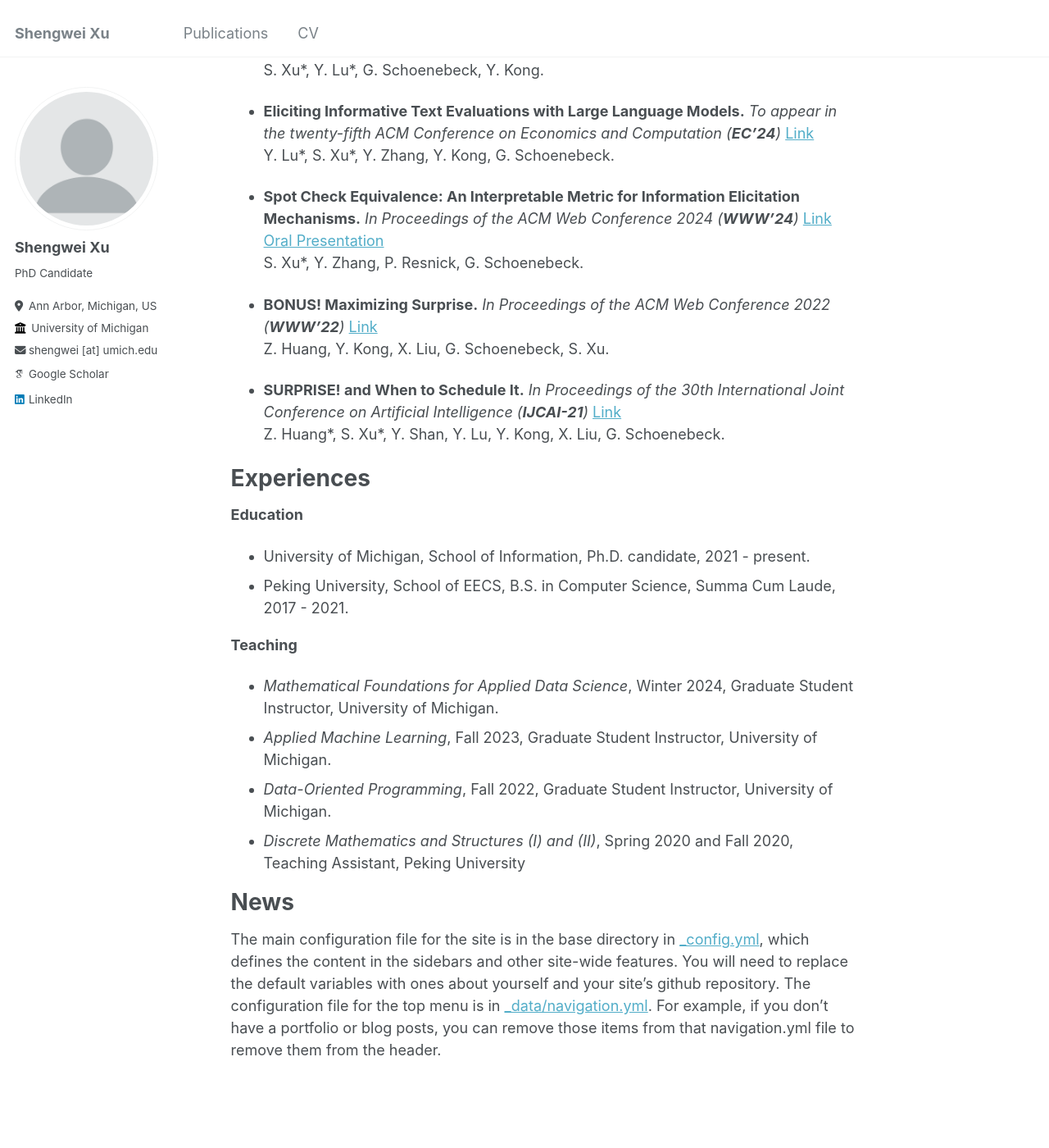
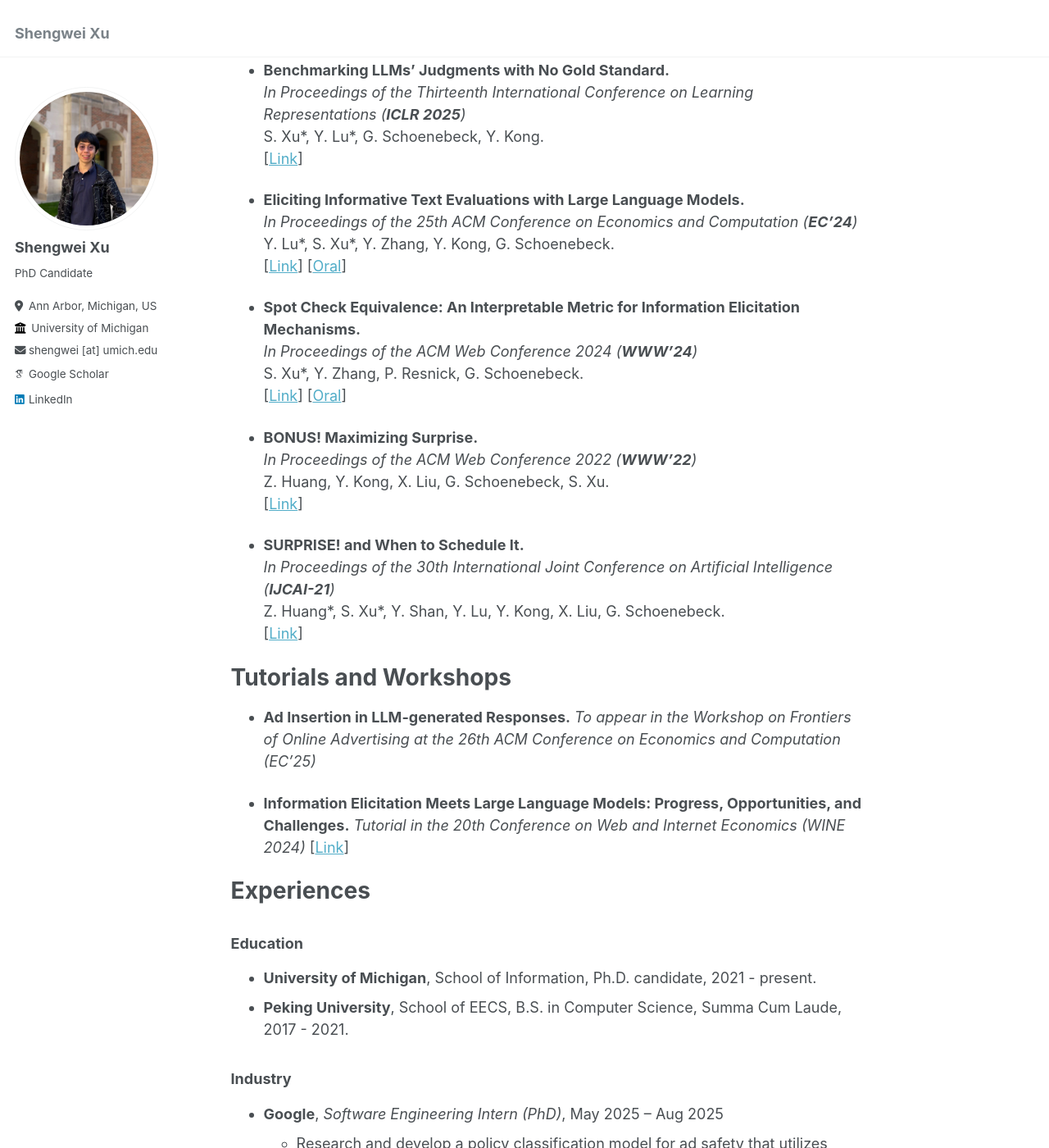
Before and after one commit to DavidXu999/DavidXu999.github.io, a Jekyll site: the page built from _pages/about.md, in a window 1280 px wide and 1400 px high, scrolled down 385 px. Shown: the whole window at 82% size. Built offline with Jekyll 4.4.1, drawn with Linux system fonts in a browser that asks for light colours; some web fonts are replaced; some of the changed text lies outside the part shown.

Commit message:
update photo and experience

```diff
--- a/_config.yml
+++ b/_config.yml
@@ -21,7 +21,7 @@ repository               : "davidxu999.github.io"
 #               Additional customization can be done by editing /_includes/author-profile.html
 author:
   # Biographic information
-  avatar           : "profile.png"
+  avatar           : "bio-photo.jpg"
   name             : "Shengwei Xu"
   pronouns         : # example: "she/her"
   bio              : "PhD Candidate"
@@ -35,7 +35,7 @@ author:
   orcid            : # URL
 
   # Social media
-  linkedin         : "https://www.linkedin.com/in/shengwei-xu-1392702b5"
+  linkedin         : "shengwei-xu-1392702b5"
 
 # Site Settings
 teaser                   :  # filename of teaser fallback teaser image placed in /images/, .e.g. "500x300.png"
--- a/_data/navigation.yml
+++ b/_data/navigation.yml
@@ -1,7 +1,2 @@
 # main links links
 main:
-  - title: "Publications"
-    url: /publications/
-
-  - title: "CV"
-    url: /cv/
--- a/_pages/about.md
+++ b/_pages/about.md
@@ -12,38 +12,65 @@ I am Shengwei Xu, a 4th-year Ph.D. candidate at the University of Michigan's Sch
 
 Research Interests
 ======
-My current research focuses on the intersection between algorithmic game theory and AI technologies.
+My current research investigates strategic behavior in interactions between agents (human and AI) and algorithm, focusing on mechanism design, information elicitation, and their intersection with Large Language Models.
 
 Publications
 ======
-- **Benchmarking LLMs' Judgments with No Gold Standard.**  *Under submission.*  \
-   S. Xu\*, Y. Lu\*, G. Schoenebeck, Y. Kong.
+*   **Benchmarking LLMs' Judgments with No Gold Standard.**
+    *In Proceedings of the Thirteenth International Conference on Learning Representations (**ICLR 2025**)*
+    S. Xu\*, Y. Lu\*, G. Schoenebeck, Y. Kong.
+    \[[Link](https://openreview.net/forum?id=uE84MGbKD7)]
 
-- **Eliciting Informative Text Evaluations with Large Language Models.** *To appear in the twenty-fifth ACM Conference on Economics and Computation (**EC'24**)* [Link](https://arxiv.org/pdf/2405.15077)  \
-   Y. Lu\*, S. Xu\*, Y. Zhang, Y. Kong, G. Schoenebeck.
+*   **Eliciting Informative Text Evaluations with Large Language Models.**
+    *In Proceedings of the 25th ACM Conference on Economics and Computation (**EC'24**)*
+    Y. Lu\*, S. Xu\*, Y. Zhang, Y. Kong, G. Schoenebeck.
+    \[[Link](https://arxiv.org/pdf/2405.15077)] \[[Oral](https://www.youtube.com/watch?v=_x324_kj2pQ&t=426s)]
 
-- **Spot Check Equivalence: An Interpretable Metric for Information Elicitation Mechanisms.** *In Proceedings of the ACM Web Conference 2024 (**WWW’24**)* [Link](https://dl.acm.org/doi/10.1145/3589334.3645679) [Oral Presentation](https://www.youtube.com/watch?v=gVvokeH1QTE&list=PL_4c34HZDoN6Ysc_Xw1V3V-M9KESB9bJ9&index=165)  \
-S. Xu\*, Y. Zhang, P. Resnick, G. Schoenebeck.
+*   **Spot Check Equivalence: An Interpretable Metric for Information Elicitation Mechanisms.**
+    *In Proceedings of the ACM Web Conference 2024 (**WWW’24**)*
+    S. Xu\*, Y. Zhang, P. Resnick, G. Schoenebeck.
+    \[[Link](https://dl.acm.org/doi/10.1145/3589334.3645679)] \[[Oral](https://www.youtube.com/watch?v=gVvokeH1QTE&list=PL_4c34HZDoN6Ysc_Xw1V3V-M9KESB9bJ9&index=165)]
 
-- **BONUS! Maximizing Surprise.** *In Proceedings of the ACM Web Conference 2022 (**WWW’22**)* [Link](https://dl.acm.org/doi/abs/10.1145/3485447.3512049)  \
-Z. Huang, Y. Kong, X. Liu, G. Schoenebeck, S. Xu.
+*   **BONUS! Maximizing Surprise.**
+    *In Proceedings of the ACM Web Conference 2022 (**WWW’22**)*
+    Z. Huang, Y. Kong, X. Liu, G. Schoenebeck, S. Xu.
+    \[[Link](https://dl.acm.org/doi/abs/10.1145/3485447.3512049)]
 
-- **SURPRISE! and When to Schedule It.** *In Proceedings of the 30th International Joint Conference on Artificial Intelligence (**IJCAI-21**)* [Link](https://www.ijcai.org/proceedings/2021/0036.pdf)  \
-   Z. Huang\*, S. Xu\*, Y. Shan, Y. Lu, Y. Kong, X. Liu, G. Schoenebeck.
+*   **SURPRISE! and When to Schedule It.**
+    *In Proceedings of the 30th International Joint Conference on Artificial Intelligence (**IJCAI-21**)*
+    Z. Huang\*, S. Xu\*, Y. Shan, Y. Lu, Y. Kong, X. Liu, G. Schoenebeck.
+    \[[Link](https://www.ijcai.org/proceedings/2021/0036.pdf)]
+
+
+Tutorials and Workshops
+======
+*   **Ad Insertion in LLM-generated Responses.**
+    *To appear in the Workshop on Frontiers of Online Advertising at the 26th ACM Conference on Economics and Computation (EC'25)*
+
+*   **Information Elicitation Meets Large Language Models: Progress, Opportunities, and Challenges.**
+    *Tutorial in the 20th Conference on Web and Internet Economics (WINE 2024)*
+    \[[Link](https://wine2024.org/#tutorials)]
 
 
 Experiences
 ======
-**Education**
-- University of Michigan, School of Information, Ph.D. candidate, 2021 - present.
-- Peking University, School of EECS, B.S. in Computer Science, Summa Cum Laude, 2017 - 2021.
 
-**Teaching**
-- *Mathematical Foundations for Applied Data Science*, Winter 2024, Graduate Student Instructor, University of Michigan.
-- *Applied Machine Learning*, Fall 2023, Graduate Student Instructor, University of Michigan.
-- *Data-Oriented Programming*, Fall 2022,  Graduate Student Instructor, University of Michigan.
-- *Discrete Mathematics and Structures (I) and (II)*, Spring 2020 and Fall 2020, Teaching Assistant, Peking University
+### Education
+- **University of Michigan**, School of Information, Ph.D. candidate, 2021 - present.
+- **Peking University**, School of EECS, B.S. in Computer Science, Summa Cum Laude, 2017 - 2021.
 
-News
-======
-The main configuration file for the site is in the base directory in [_config.yml](https://github.com/academicpages/academicpages.github.io/blob/master/_config.yml), which defines the content in the sidebars and other site-wide features. You will need to replace the default variables with ones about yourself and your site's github repository. The configuration file for the top menu is in [_data/navigation.yml](https://github.com/academicpages/academicpages.github.io/blob/master/_data/navigation.yml). For example, if you don't have a portfolio or blog posts, you can remove those items from that navigation.yml file to remove them from the header.
+### Industry
+- **Google**, *Software Engineering Intern (PhD)*, May 2025 – Aug 2025
+  - Research and develop a policy classification model for ad safety that utilizes advertiser temporal behaviors.
+  - Implement a temporal transformer neural network for multi-modality advertiser data with TensorFlow.
+
+### Teaching
+- **Graduate Student Instructor**
+  *University of Michigan*
+  - Mathematical Foundations for Applied Data Science (Winter 2024)
+  - Applied Machine Learning (Fall 2023)
+  - Data-Oriented Programming (Fall 2022)
+
+- **Teaching Assistant**
+  *Peking University*
+  - Discrete Mathematics and Structures (I) and (II) (Spring 2020 and Fall 2020)
```
Also changed, not shown: images/bio-photo.jpg.
